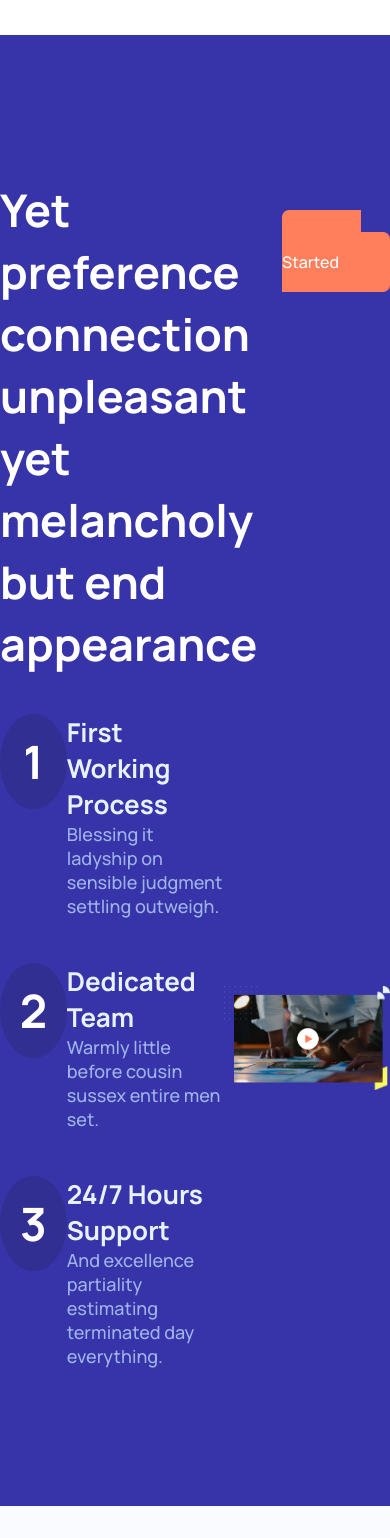
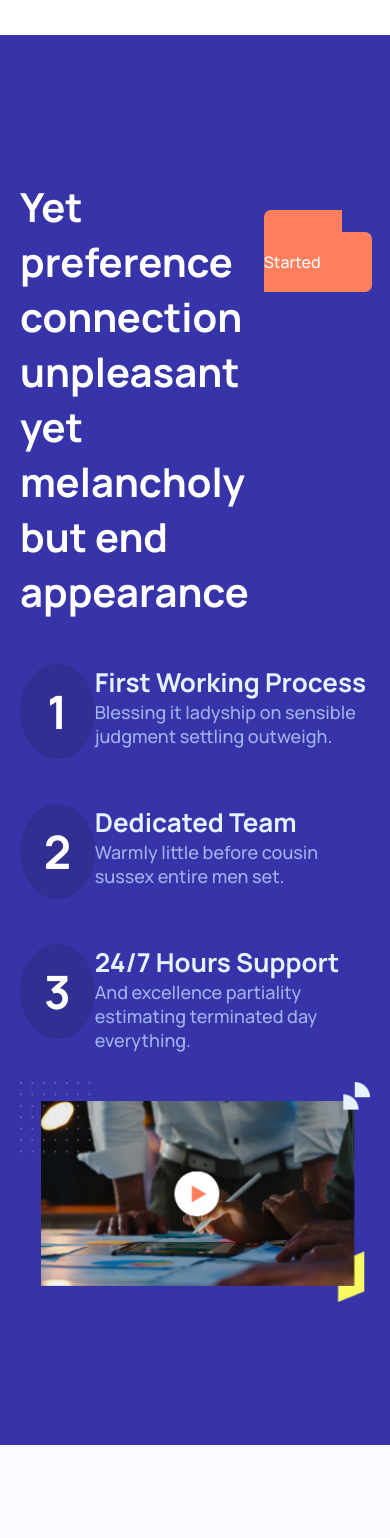
Before and after one commit to jainyxavier/projeto-nuxt, a Nuxt app: page / in a window 390 px wide. Shown: the part 3942-5480 px from the top of the page. Built offline with nearby package versions, Linux system fonts and the light colour scheme.

Commit message:
feature: responsividade na seção de video

```diff
--- a/assets/scss/main.scss
+++ b/assets/scss/main.scss
@@ -234,7 +234,7 @@
     padding: 144px 0 138px;
 
     .container{
-        width: 100%;
+        width: calc(100% - 40px);
         max-width: 1233px;
         margin: 0 auto;
     }
@@ -244,6 +244,7 @@
 
         display: flex;
         justify-content: space-between;
+        gap: 15px;
 
         h2{
             font-size: 2.813rem;
@@ -259,12 +260,24 @@
                 padding: 19px 51px;
             }
         }
+
+        @media(max-width: 1090px){
+            padding-bottom: 45px;
+
+            h2{
+                font-size: 2.5rem;
+            }
+        }
     }
 
     .content-items{
+        width: 100%;
+        max-width: 1233px;
+
         display: flex;
         align-items: center;
         justify-content: space-between;
+        gap: 15px;
 
         .box-items{
             width: 100%;
@@ -311,6 +324,16 @@
                     margin: 45px 0;
                 }
             }
+        }
+
+        .img-video{
+            width: 100%;
+            max-width: 734px;
+        }
+
+        @media(max-width: 1090px){
+            flex-direction: column;
+            gap: 30px;
         }
     }
 }
```
